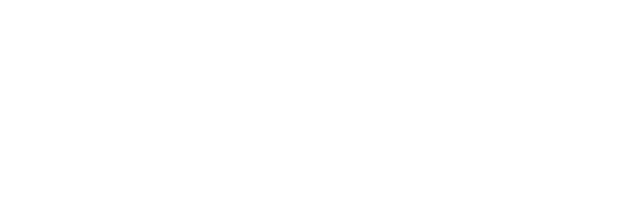
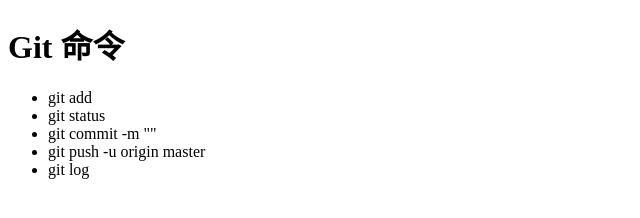
Before and after one commit to shunwuyu/movietalk2, a plain HTML site: page index.html in a window 1280 px wide. Shown: the whole page, without its empty margins (0-640 px from the left). Drawn offline with Linux system fonts and the light colour scheme.

Commit message:
index.html添加了命令行内容

```diff
--- a/index.html
+++ b/index.html
@@ -6,6 +6,13 @@
   <meta name="viewport" content="width=device-width, user-scalable=no, initial-scale=1.0, maximum-scale=1.0, minimum-scale=1.0">
 </head>
 <body>
-
+<h1>Git 命令</h1>
+<ul>
+  <li>git add</li>
+  <li>git status</li>
+  <li>git commit -m ""</li>
+  <li>git push -u origin master</li>
+  <li>git log</li>
+</ul>
 </body>
 </html>
```
